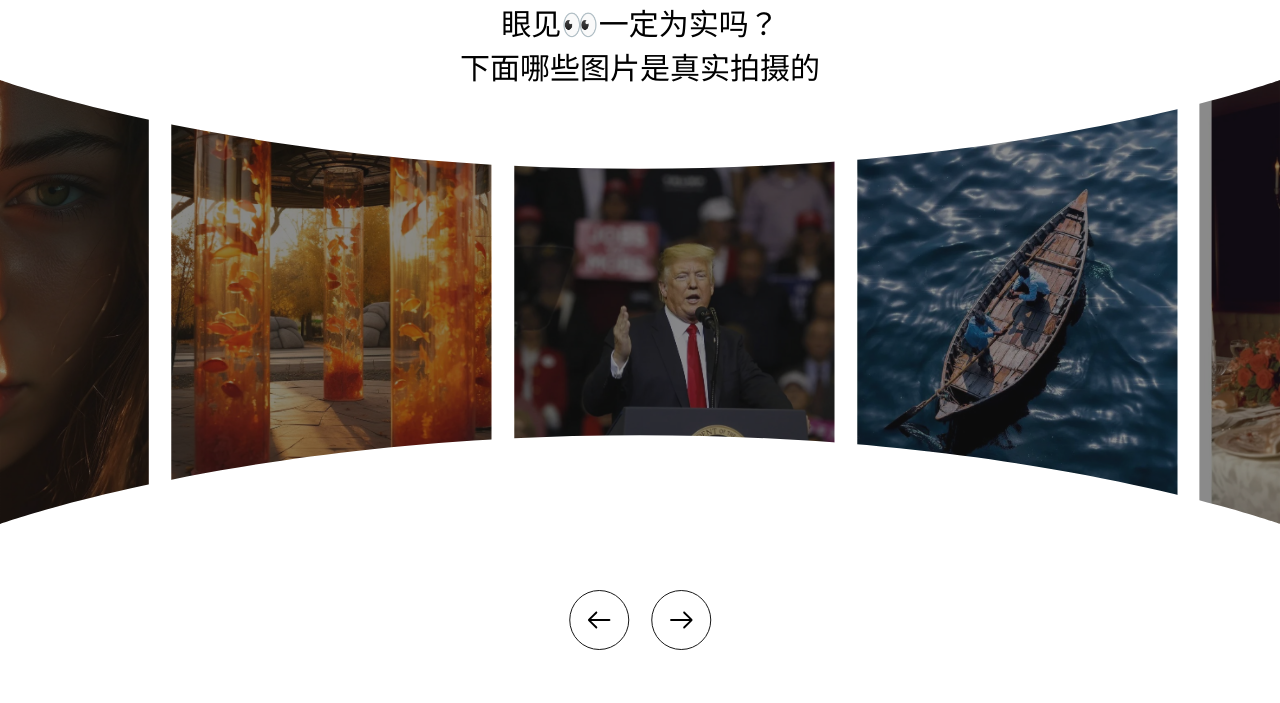
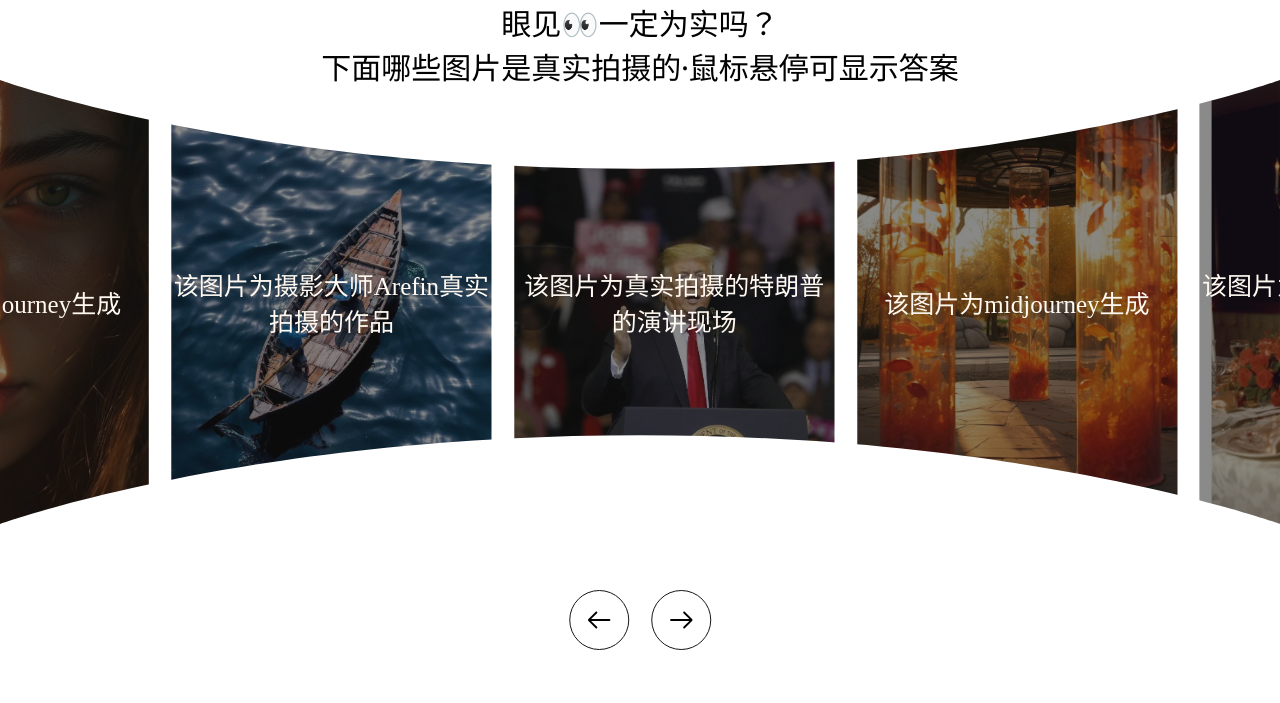
Before and after one commit to mianchen1031/mianchen1031.github.io, a plain HTML site: page brodcast.html in a window 1280 px wide. Drawn offline with Linux system fonts and the light colour scheme.

Commit message:
Add files via upload

```diff
--- a/brodcast.html
+++ b/brodcast.html
@@ -21,43 +21,43 @@
 <body>
     <div class="text">
         <p>  眼见👀一定为实吗？</p>
-        <p>  下面哪些图片是真实拍摄的</p>
+        <p> 下面哪些图片是真实拍摄的·鼠标悬停可显示答案</p>
     </div>
     <div id="banner">
         <div class="img-list img-wrapper">
             <div class="img-box">
                 <div class="info">
-
+                    <p>该图片为摄影大师Arefin真实拍摄的作品</p>
+                </div>
+                <img src="./asset/image/3.jpg" alt="">
+            </div>
+            <div class="img-box">
+                <div class="info">
+                    <p>该图片为真实拍摄的特朗普的演讲现场</p>
+                </div>
+                <img src="./asset/image/2.jpg" alt="">
+            </div>
+            <div class="img-box">
+                <div class="info">
+                    <p>该图片为midjourney生成</p>
                 </div>
                 <img src="./asset/image/1.jpg" alt="">
             </div>
             <div class="img-box">
                 <div class="info">
-
-                </div>
-                <img src="./asset/image/2.jpg" alt="">
-            </div>
-            <div class="img-box">
-                <div class="info">
-
-                </div>
-                <img src="./asset/image/3.jpg" alt="">
-            </div>
-            <div class="img-box">
-                <div class="info">
-
+                    <p>该图片为midjourney生成的特朗普合照</p>
                 </div>
                 <img src="./asset/image/4.jpg" alt="">
             </div>
             <div class="img-box">
                 <div class="info">
-
+                    <p>该图片为midjourney生成</p>
                 </div>
                 <img src="./asset/image/5.jpg" alt="">
             </div>
             <div class="img-box" id="last-img-box">
                 <div class="info">
-
+                    <p>该图片为midjourney生成</p>
                 </div>
                 <img src="./asset/image/6.jpg" alt="">
             </div>
```
